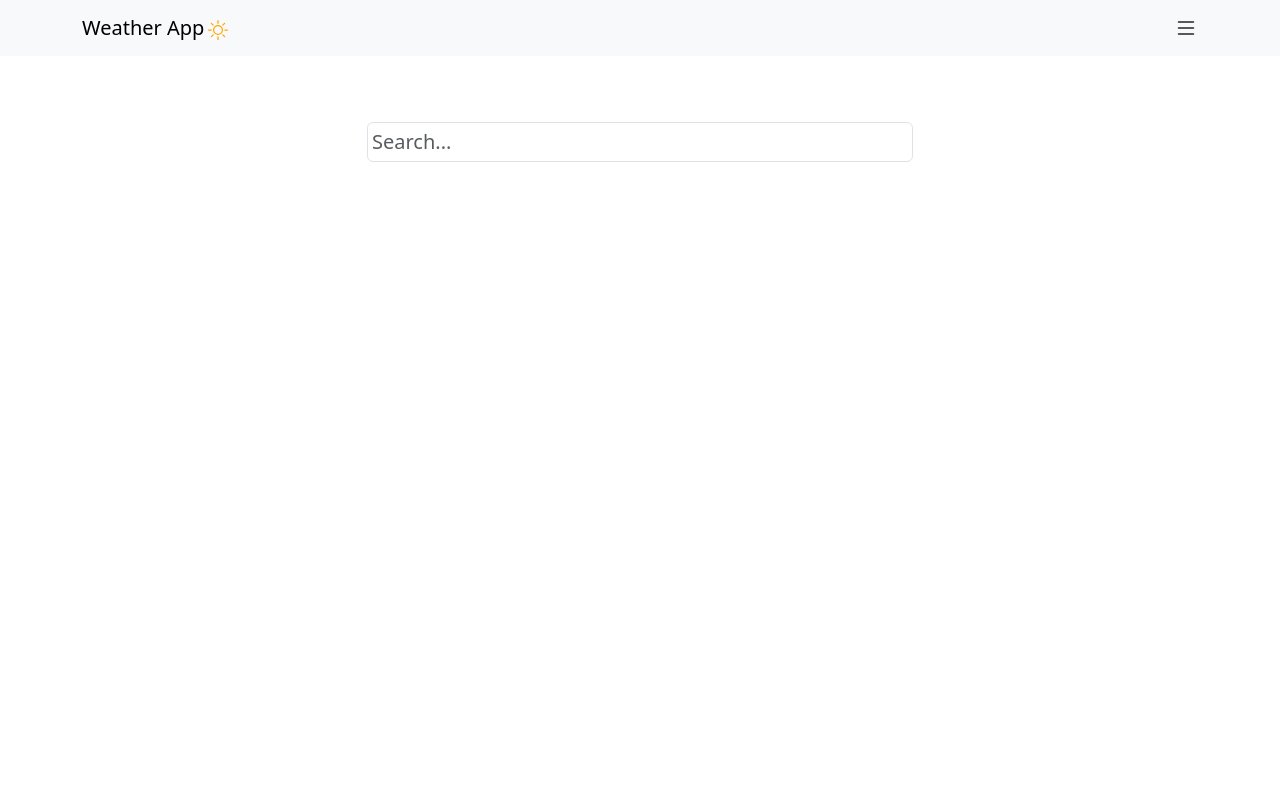
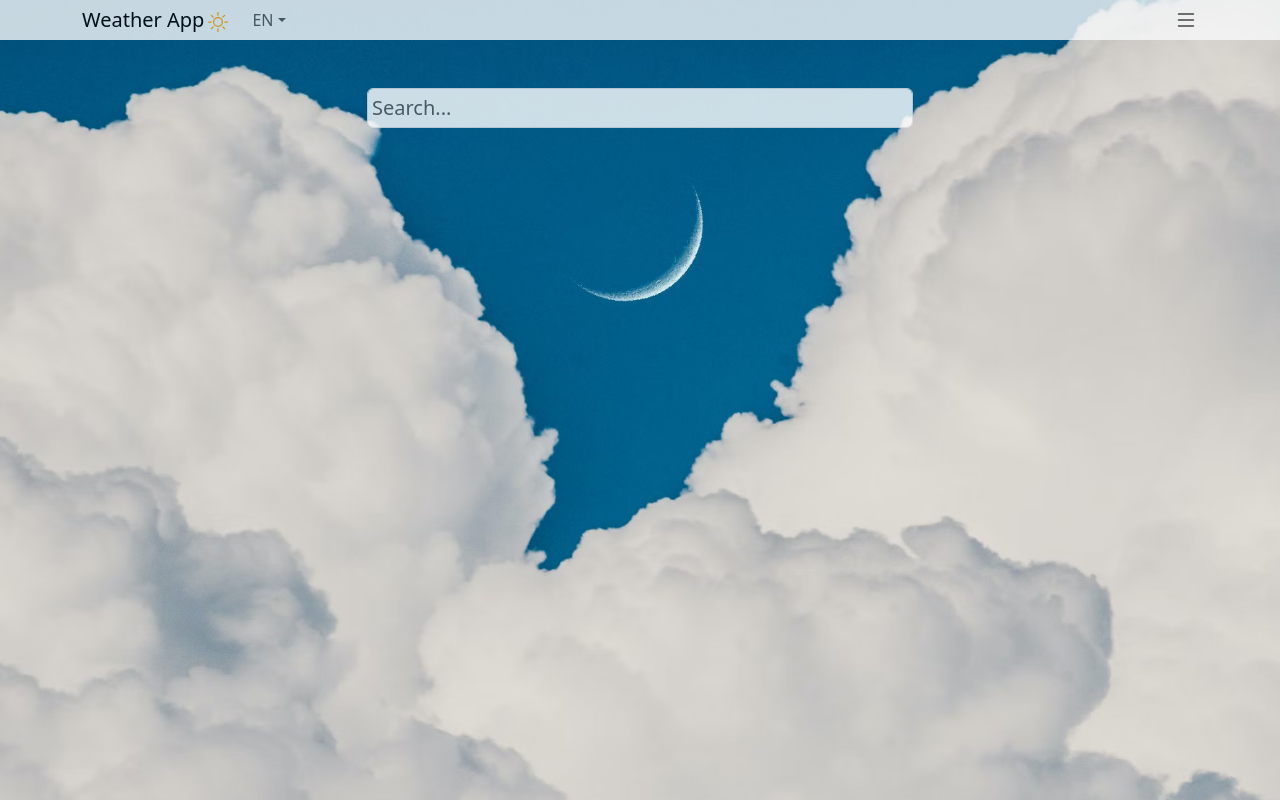
Before and after one commit to JackyTech96/U3-W2-D5-Progetto-Weather, a React (Create React App) app: page / in a window 1280 px wide. Built offline with nearby package versions, Linux system fonts and the light colour scheme.

Commit message:
implementato il forecast di 5 giorni

```diff
--- a/src/App.css
+++ b/src/App.css
@@ -0,0 +1,9 @@
+body {
+  background-image: url(../src/assets/photo-1558486012-817176f84c6d.avif);
+  background-size: cover;
+  background-position: center center;
+  background-repeat: no-repeat;
+  opacity: 0.8;
+  height: 100vh;
+  margin: 0;
+}
--- a/src/App.jsx
+++ b/src/App.jsx
@@ -1,14 +1,14 @@
 import "bootstrap/dist/css/bootstrap.min.css";
 import "./App.css";
 import { BrowserRouter, Routes, Route } from "react-router-dom";
-import WeatherNavbar from "./components/WeatherNavbar";
+import WeatherNavBar from "./components/WeatherNavBar";
 import WeatherApp from "./components/WeatherApp";
 import WeatherDetails from "./components/WeatherDetail";
 
 function App() {
   return (
     <BrowserRouter>
-      <WeatherNavbar />
+      <WeatherNavBar />
       <Routes>
         <Route path="/" element={<WeatherApp />}></Route>
         <Route path="/weather/:city" element={<WeatherDetails />}></Route>
--- a/src/components/WeatherApp.jsx
+++ b/src/components/WeatherApp.jsx
@@ -1,4 +1,3 @@
-// WeatherApp.jsx
 import { useEffect, useState } from "react";
 import { Container, Form, Row, Col, ListGroup } from "react-bootstrap";
 import { useNavigate } from "react-router-dom";
@@ -40,10 +39,9 @@ const WeatherApp = () => {
 
   return (
     <Container className="d-flex flex-column flex-grow-1">
-      <h3 className="mt-4 text-white-50">Search a city here:</h3>
       <Row className="justify-content-center">
         <Col xs={11} md={8} lg={6}>
-          <Form.Group>
+          <Form.Group className="my-5">
             <Form.Control
               className="p-1 fs-5"
               type="search"
--- a/src/components/WeatherDetail.jsx
+++ b/src/components/WeatherDetail.jsx
@@ -1,48 +1,87 @@
-import { Button, Container } from "react-bootstrap";
-import Card from "react-bootstrap/Card";
-import Row from "react-bootstrap/Row";
-import Col from "react-bootstrap/Col";
-import { useEffect } from "react";
-import { useState } from "react";
-import Spinner from "react-bootstrap/Spinner";
+import React, { useState, useEffect } from "react";
+import { Container, Card, Row, Col, Spinner, Button } from "react-bootstrap";
 import { Link, useLocation } from "react-router-dom";
 import { Sunrise, SunsetFill } from "react-bootstrap-icons";
 
 const API_KEY = "c63b7218c947999fed78cdcccc7adef8";
 
-const WeatherDetails = () => {
+const WeatherDetail = () => {
   const [weatherData, setWeatherData] = useState(null);
+  const [forecastData, setForecastData] = useState(null);
   const [loading, setLoading] = useState(true);
   const location = useLocation();
   const city = location.state ? location.state.city : null;
 
   useEffect(() => {
-    const fetchWeather = async () => {
+    const fetchData = async () => {
       try {
         if (city) {
           setLoading(true);
-          let resp = await fetch(
+          let weatherResp = await fetch(
             `https://api.openweathermap.org/data/2.5/weather?lat=${city.lat}&lon=${city.lon}&appid=${API_KEY}&units=metric`
           );
-          if (resp.ok) {
-            let data = await resp.json();
-            console.log(data);
-            setWeatherData(data);
-            setLoading(false);
+          if (weatherResp.ok) {
+            let weatherData = await weatherResp.json();
+            setWeatherData(weatherData);
           } else {
-            console.log("error fetching weather");
-            setLoading(false);
+            console.log("error fetching current weather");
           }
+          let forecastResp = await fetch(
+            `https://api.openweathermap.org/data/2.5/forecast?lat=${city.lat}&lon=${city.lon}&appid=${API_KEY}&units=metric`
+          );
+          if (forecastResp.ok) {
+            let forecastData = await forecastResp.json();
+            const dailyForecastData = forecastData.list.filter((item, index) => index % 8 === 0);
+            setForecastData(dailyForecastData);
+          } else {
+            console.log("error fetching 5-day forecast");
+          }
+          setLoading(false);
         }
       } catch (error) {
-        console.log(error);
+        console.error(error);
         setLoading(false);
       }
     };
     if (city) {
-      fetchWeather();
+      fetchData();
     }
   }, [city]);
+
+  const renderForecast = () => {
+    if (!forecastData) return null;
+    return (
+      <Row className="mt-4 justify-content-center">
+        <h3 className="my-3 text-center">5-Day Forecast</h3>
+        {forecastData.map((forecast, index) => (
+          <Col key={`forecast-${index}`} xs={12} md={6} lg={4} xl={2} className="mb-4">
+            <Card className="border-0 shadow-lg p-4">
+              <Card.Body>
+                <h6 className="text-center mb-3">
+                  {new Date(forecast.dt * 1000).toLocaleDateString("en-US", {
+                    weekday: "short",
+                    month: "numeric",
+                    day: "numeric",
+                  })}
+                </h6>
+                <div className="d-flex justify-content-center align-items-center mb-3">
+                  <img
+                    className="bg-info border rounded-pill me-3"
+                    src={`https://openweathermap.org/img/wn/${forecast.weather[0].icon}@2x.png`}
+                    alt="img"
+                    style={{ width: "60px", height: "60px" }}
+                  />
+                  <div>
+                    <span className="fw-bold fs-4">{Math.round(forecast.main.temp)}°C</span>
+                  </div>
+                </div>
+              </Card.Body>
+            </Card>
+          </Col>
+        ))}
+      </Row>
+    );
+  };
 
   const UnixSunriseTime = weatherData ? weatherData.sys.sunrise : null;
   const risedate = UnixSunriseTime ? new Date(UnixSunriseTime * 1000) : null;
@@ -100,7 +139,6 @@ const WeatherDetails = () => {
                       </Card.Text>
                     </Col>
                   </Row>
-
                   <Row className="text-center fs-5">
                     <Col xs={12} sm={6}>
                       Sunrise <Sunrise className="mx-1" />
@@ -112,12 +150,13 @@ const WeatherDetails = () => {
                     </Col>
                   </Row>
                 </Card.Body>
+                {renderForecast()}
               </div>
             ) : null}
           </Card>
         </Col>
       </Row>
-      <div className="d-flex justify-content-center mt-3">
+      <div className="d-flex justify-content-center mt-3 pb-3">
         <Link to={"/"}>
           <Button variant="info" className="text-white">
             Return to Search
@@ -128,4 +167,4 @@ const WeatherDetails = () => {
   );
 };
 
-export default WeatherDetails;
+export default WeatherDetail;
--- a/src/components/WeatherNavbar.jsx
+++ b/src/components/WeatherNavbar.jsx
@@ -1,9 +1,16 @@
-import { Container, Nav, Navbar } from "react-bootstrap";
+import { useState } from "react";
+import { Container, Nav, NavDropdown, Navbar } from "react-bootstrap";
 import { BrightnessHigh, List } from "react-bootstrap-icons";
 
-const WeatherNavbar = () => {
+const WeatherNavBar = () => {
+  const [selectedLanguage, setSelectedLanguage] = useState("EN");
+
+  const handleLanguageChange = (language) => {
+    setSelectedLanguage(language);
+  };
+
   return (
-    <Navbar expand="lg" className="bg-body-tertiary">
+    <Navbar expand="lg" className="bg-body-tertiary py-0">
       <Container>
         <Navbar.Brand href="#home">
           Weather App
@@ -11,7 +18,12 @@ const WeatherNavbar = () => {
         </Navbar.Brand>
         <Navbar.Toggle aria-controls="basic-navbar-nav" />
         <Navbar.Collapse id="basic-navbar-nav">
-          <Nav className="me-auto"></Nav>
+          <Nav className="me-auto">
+            <NavDropdown id="basic-nav-dropdown" title={selectedLanguage}>
+              <NavDropdown.Item onClick={() => handleLanguageChange("EN")}>EN</NavDropdown.Item>
+              <NavDropdown.Item onClick={() => handleLanguageChange("IT")}>IT</NavDropdown.Item>
+            </NavDropdown>
+          </Nav>
           <List className="fs-4" />
         </Navbar.Collapse>
       </Container>
@@ -19,4 +31,4 @@ const WeatherNavbar = () => {
   );
 };
 
-export default WeatherNavbar;
+export default WeatherNavBar;
```
Also changed, not shown: src/index.css (+3 -5 lines), src/assets/photo-1558486012-817176f84c6d.avif (added).
